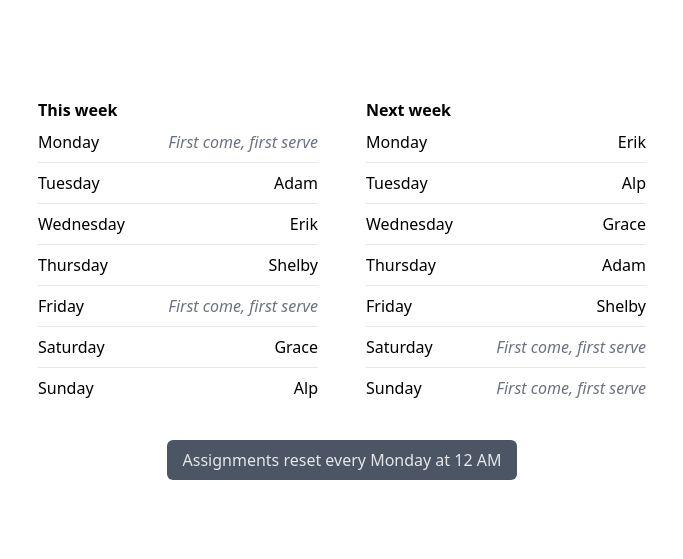
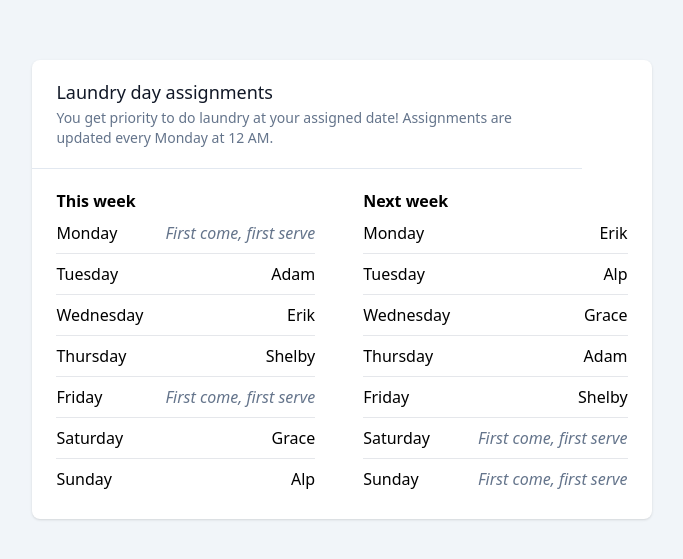
Before and after one commit to Karavil/house-atreides, a Next.js app: page / in a window 1280 px wide. Shown: the part 111-670 px from the top of the page, without its empty margins (298-981 px from the left). Built offline with nearby package versions, Linux system fonts and the light colour scheme.

Commit message:
improve style

```diff
--- a/components/DayToUserAssignment.tsx
+++ b/components/DayToUserAssignment.tsx
@@ -1,7 +1,7 @@
 export const DayToUserAssignment = ({ user }: { user?: string }) => {
   return (
     <span className="whitespace-nowrap">
-      {user ?? <i className="text-gray-500">First come, first serve</i>}
+      {user ?? <i className="text-slate-500">First come, first serve</i>}
     </span>
   );
 };
--- /dev/null
+++ b/components/ui/Card.tsx
@@ -0,0 +1,23 @@
+import { cN } from "../../util/style";
+
+const CARD_PADDING = "px-4 py-5 sm:px-6";
+
+export const Card = ({
+  children,
+  title,
+  description,
+}: {
+  children: React.ReactNode;
+  title?: string;
+  description?: string;
+}) => (
+  <div className="bg-white shadow overflow-hidden rounded-lg">
+    <div
+      className={cN(CARD_PADDING, "border-b border-slate-200", "max-w-[60ch]")}
+    >
+      <h3 className="text-lg leading-6 font-medium text-gray-900">{title}</h3>
+      <p className="mt-1 text-sm text-slate-500">{description}</p>
+    </div>
+    <div className={cN(CARD_PADDING)}>{children}</div>
+  </div>
+);
--- a/pages/index.tsx
+++ b/pages/index.tsx
@@ -1,8 +1,10 @@
 import type { NextPage } from 'next'
 import { DayToUserAssignment } from "../components/DayToUserAssignment";
 import { DayToUserAssignmentTable } from "../components/DayToUserAssignmentTable";
+import { Card } from "../components/ui/Card";
 import { getDateForNYC, snapToSunday } from "../util/calendar";
 import { generateWeeklySeed, randomWithSeed } from "../util/random";
+import { cN } from "../util/style";
 
 const USERS = ["Alp", "Erik", "Adam", "Grace", "Shelby"];
 
@@ -55,8 +57,19 @@ const Home = ({
   dayToUserNextWeek: Partial<Record<Day, User>>;
 }) => {
   return (
-    <div className="w-full min-h-[100vh] flex flex-col items-center justify-center gap-8 py-4">
-      <div className="max-w-2xl flex w-full flex-col sm:flex-row justify-center items-center gap-4 md:gap-12 px-8">
+    <div
+      className={cN(
+        "w-full min-h-[100vh]",
+        "bg-slate-100",
+        "flex flex-col items-center justify-center gap-8",
+        "p-4"
+      )}
+    >
+      <Card
+        title="Laundry day assignments"
+        description="You get priority to do laundry at your assigned date! Assignments are updated every Monday at 12 AM."
+      >
+        <div className="flex flex-col sm:flex-row justify-center items-center gap-4 md:gap-12">
           <div className="flex-1/2 w-full">
             <h1 className="font-bold">This week</h1>
             <DayToUserAssignmentTable dayToUserMap={dayToUserThisWeek} />
@@ -66,9 +79,7 @@ const Home = ({
             <DayToUserAssignmentTable dayToUserMap={dayToUserNextWeek} />
           </div>
         </div>
-      <p className="text-gray-200 bg-gray-600 py-2 px-4 rounded-md">
-        Assignments reset every Monday at 12 AM
-      </p>
+      </Card>
     </div>
   );
 };
--- /dev/null
+++ b/util/style.ts
@@ -0,0 +1,4 @@
+// Takes in any
+export const cN = (...args: unknown[]): string => {
+  return args.filter((arg) => typeof arg === "string").join(" ");
+};
```
Lines whose indentation alone changed are shown as unchanged.
